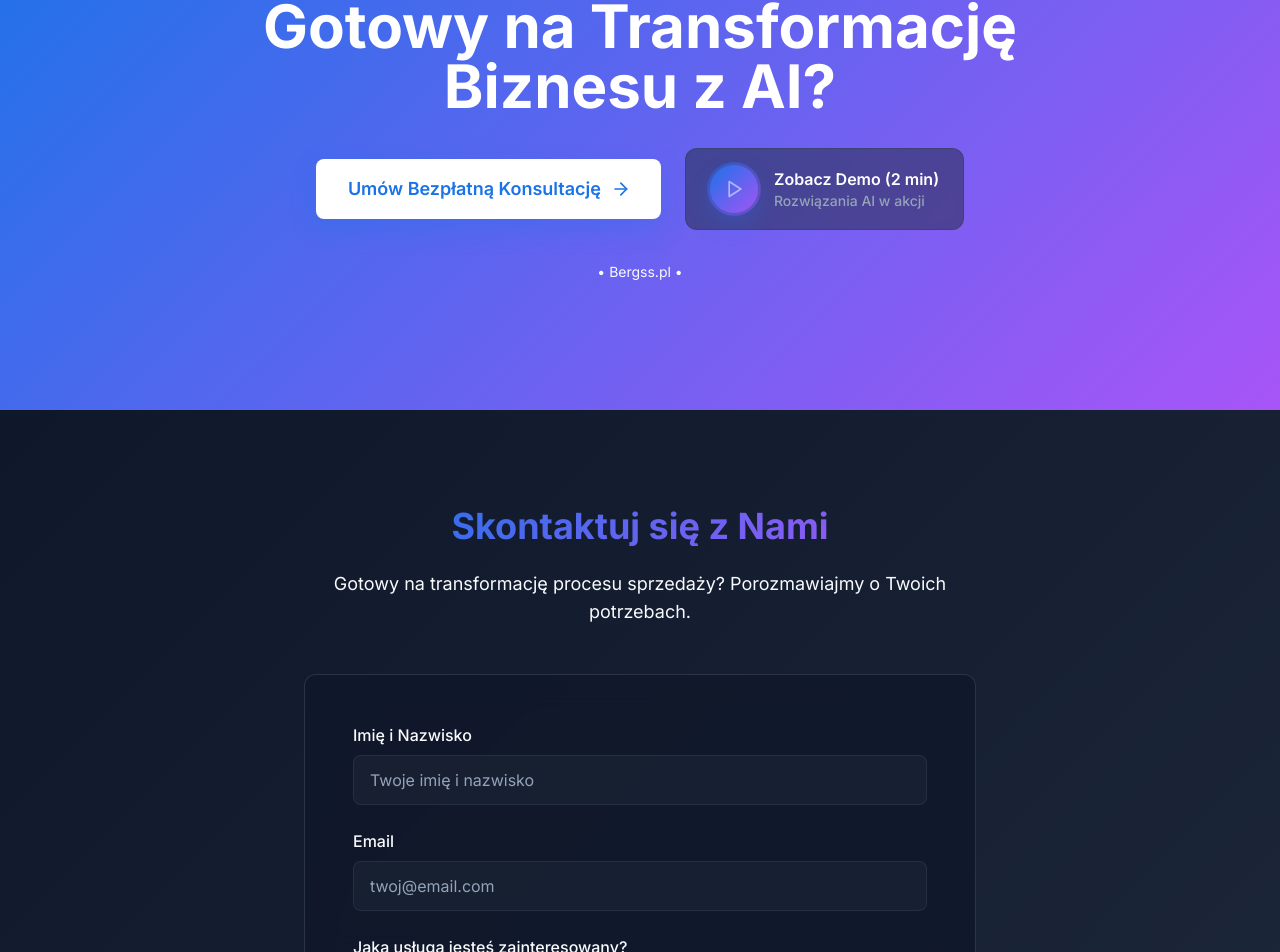
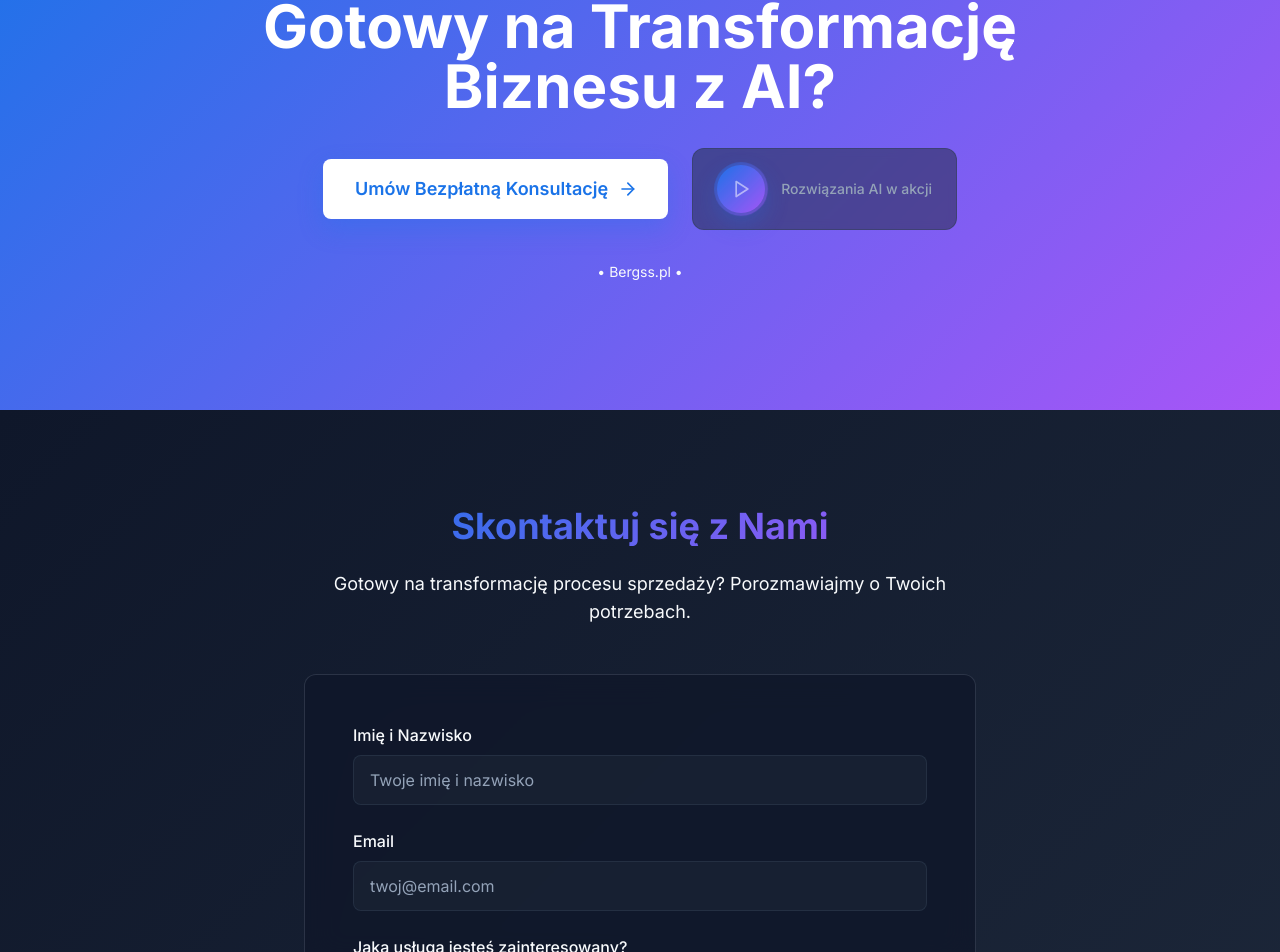
Before and after one commit to glucosegeek/Bergss, a React (Vite) app: page / in a window 1280 px wide. Shown: the part 2876-3828 px from the top of the page. Built offline with nearby package versions, Linux system fonts and the light colour scheme; no server answers.

Commit message:
Updated FinalCTA.tsx

```diff
--- a/src/components/FinalCTA/FinalCTA.tsx
+++ b/src/components/FinalCTA/FinalCTA.tsx
@@ -76,8 +76,6 @@ const FinalCTA: React.FC = () => {
               {/* Text Content */}
               <div className="flex flex-col items-start">
                 <span className="text-brand-white font-semibold text-responsive-sm sm:text-responsive-base group-hover:gradient-text-primary transition-all duration-300">
-                  <span className="mobile-only">Demo (2 min)</span>
-                  <span className="tablet-only desktop-only">Zobacz Demo (2 min)</span>
                 </span>
                 <span className="text-slate-400 text-xs sm:text-sm group-hover:text-brand-light transition-colors duration-300">
                   Rozwiązania AI w akcji
```
